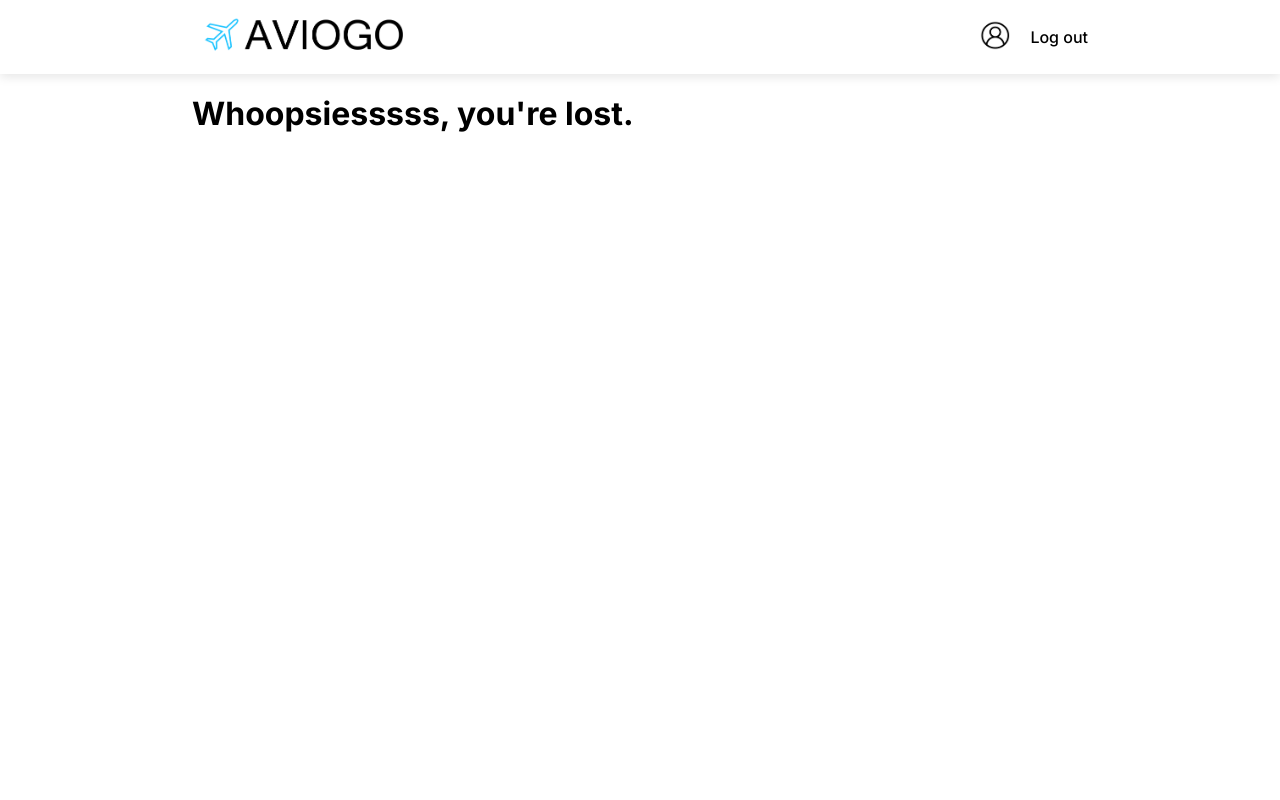
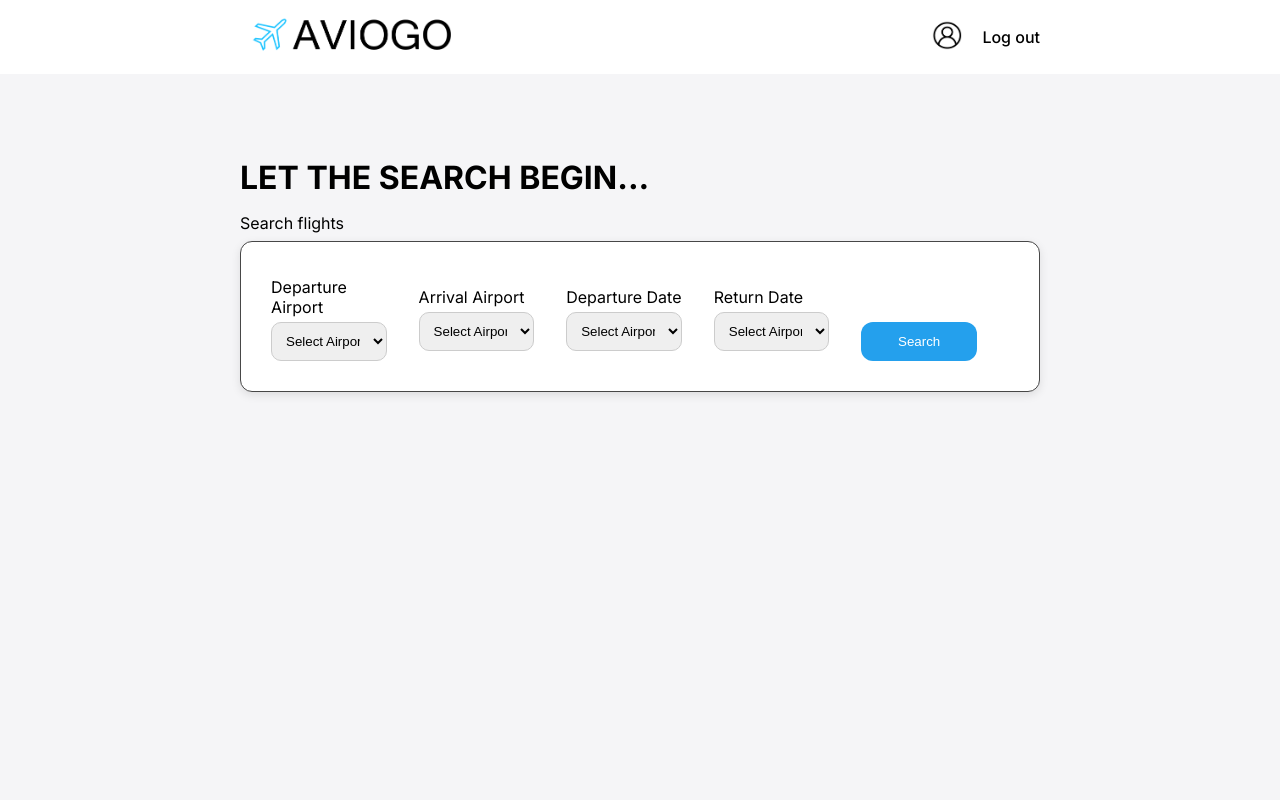
Before and after one commit to Knowone27/Group-4-Flight-Booking-Ecommerce, a Next.js app in the folder aviogo/: page /dashboard in a window 1280 px wide. Before the commit this address had no page. Shown: the top 800 px of the page. Built offline with nearby package versions, Linux system fonts and the light colour scheme.

Commit message:
completed layout for dashboard

```diff
--- a/aviogo/components/footer/Footer.js
+++ b/aviogo/components/footer/Footer.js
@@ -2,7 +2,7 @@ import styles from './footer.module.css'
 const Footer = () => {
   return (
     <div className={styles.container}>
-        <img src="./aviogo_logo.png" className={styles.logo}/>
+        <img src="./aviogo_logo.png"  alt="logo" className={styles.logo}/>
         <p>
           Soaring above the cloud (computing). Remember, in our skies, turbulence is just another word for fun!
         </p>
--- a/aviogo/components/footer/footer.module.css
+++ b/aviogo/components/footer/footer.module.css
@@ -5,7 +5,8 @@
     justify-content: center;
     align-items: center;
     text-align: center;
-    background-color: #f7f7f7;
+    background-color: #ffffff;
+    border-top: solid 1px #24A0ED;
 }
 
 .logo {
--- a/aviogo/components/navBar/NavBar.js
+++ b/aviogo/components/navBar/NavBar.js
@@ -12,7 +12,7 @@ const NavBar = () => {
   return (
     <div className={`${styles.container} pd-hz`}>
         <Link href="/">
-          <Image src={logo} className={styles.logo} height={50} width={null}/>
+          <Image alt='AVIOGO LOGO' src={logo} className={styles.logo} height={50} width={null}/>
         </Link>
 
         <div>
@@ -21,7 +21,7 @@ const NavBar = () => {
               :
               <div className={styles.toggle}>
               <Link href="/userprofile">
-                <Image src={userIcon} width={30} height={30}/>
+                <Image  alt="user profile icon" src={userIcon} width={30} height={30}/>
               </Link>
               <Link href="/login">Log out</Link>
               </div>
--- /dev/null
+++ b/aviogo/src/app/dashboard/page.js
@@ -0,0 +1,73 @@
+"use client"
+import styles from './page.module.css'
+import { useRouter } from 'next/navigation'
+
+
+export default function Home() {
+  const router = useRouter();
+  const handleSearch = () => {
+    //fetch flight logic will be here
+    //upon successful fetch redirect
+    // else ask user to try again
+    router.push("/booking");
+  }
+
+  return (
+    /////////////////////////////
+    /////////Dashboard Page//////////
+    /////////////////////////////
+    <div className={styles.container}>
+    {/* Landing Page */}
+      <h1>LET THE SEARCH BEGIN...</h1>
+      <p>Search flights</p>
+      <div className={styles.searchContainer}>
+        <div>
+          <label>Departure Airport</label>
+          <select defaultValue={"Select Airport"}>
+          <option value="Select Airport" hidden disabled>Select Airport</option>
+            <option value="option1">Option 1</option>
+            <option value="option2">Option 2</option>
+            <option value="option3">Option 3</option>
+          </select>
+        </div>
+
+        <div>
+          <label>Arrival Airport</label>
+          <select defaultValue={"Select Airport"}>
+          <option value="Select Airport" hidden disabled>Select Airport</option>
+            <option value="option1">Option 1</option>
+            <option value="option2">Option 2</option>
+            <option value="option3">Option 3</option>
+          </select>
+        </div>
+
+        <div>
+          <label>Departure Date</label>
+          <select defaultValue={"Select Date"}>
+          <option value="Select Date" hidden  disabled>Select Airport</option>
+            <option value="option1">Option 1</option>
+            <option value="option2">Option 2</option>
+            <option value="option3">Option 3</option>
+          </select>
+        </div>
+
+        <div>
+          <label>Return Date</label>
+          <select defaultValue={"Select Date"}>
+          <option value="Select Date" hidden disabled>Select Airport</option>
+            <option value="option1">Option 1</option>
+            <option value="option2">Option 2</option>
+            <option value="option3">Option 3</option>
+          </select>
+        </div>
+
+        <div>
+          <button type="button" onClick={()=> handleSearch()}>Search</button>
+        </div>
+
+
+
+      </div>
+    </div>
+  )
+}
--- /dev/null
+++ b/aviogo/src/app/dashboard/page.module.css
@@ -0,0 +1,52 @@
+.container h1 {
+    margin-top: 2em;
+    margin-bottom: .5em;
+}
+
+.searchContainer {
+    display: flex;
+    background-color: #fff;
+    justify-content: space-between;
+    padding: 30px;
+    align-items: center;
+    border-radius: 12px;
+    border: solid 1px #474747;
+    margin-top: .5em;
+    box-shadow: 0px 3px 10px rgba(0, 0, 0, 0.1);
+}
+
+
+.searchContainer button {
+    background-color:#24A0ED;
+    color: #fff;
+    padding: 12px;
+    border: none;
+    border-radius: 12px;
+}
+
+.searchContainer select,
+.searchContainer button {
+    width: 100%;
+}
+
+.searchContainer > div {
+    width: 90%;
+    margin-right: 2em;
+}
+
+.searchContainer > div:last-child {
+    align-self: flex-end;
+}
+
+
+.searchContainer label,
+.searchContainer input {
+    display: block;
+    margin: 5px auto;
+}
+
+.searchContainer select {
+    border: solid 1px #ccc;
+    padding: 10px;
+    border-radius: 10px;
+}
--- a/aviogo/src/app/globals.css
+++ b/aviogo/src/app/globals.css
@@ -2,6 +2,10 @@
   padding: 0;
   margin: 0;
   box-sizing: border-box;
+}
+
+.bg-light-gray {
+  background-color: #f5f5f7;
 }
 
 .pd-vt {
@@ -48,15 +52,15 @@
   /* For large desktops or screens */
   @media (min-width: 1280px) {
     .pd-hz {
-      padding-left: 12rem; /* 192px */
-      padding-right: 12rem; /* 192px */
+      padding-left: 15rem; /* 192px */
+      padding-right: 15rem; /* 192px */
     }
   }
 
 
   @media (min-width: 1920px) {
     .pd-hz {
-      padding-left: 16rem; /* 256px */
-      padding-right: 16rem; /* 256px */
+      padding-left: 25rem; /* 256px */
+      padding-right: 25rem; /* 256px */
     }
   }
--- a/aviogo/src/app/layout.js
+++ b/aviogo/src/app/layout.js
@@ -17,7 +17,7 @@ export default function RootLayout({ children }) {
         <body className={`${inter.className}`}>
           <NavBar />
           {/*/pd-hz adds consistent padding across all page components//*/}
-          <div className='pd-hz ht-100 pd-vt'>
+          <div className='pd-hz ht-100 pd-vt bg-light-gray'>
           {children}
           </div>
           <Footer/>
```
Also changed, not shown: aviogo/src/app/login/page.js (deleted, +0 -47 lines), aviogo/src/app/page.js (+53 -11 lines), aviogo/src/app/page.module.css (deleted, +0 -229 lines), aviogo/src/app/login.module.css (renamed from aviogo/src/app/login/login.module.css).
